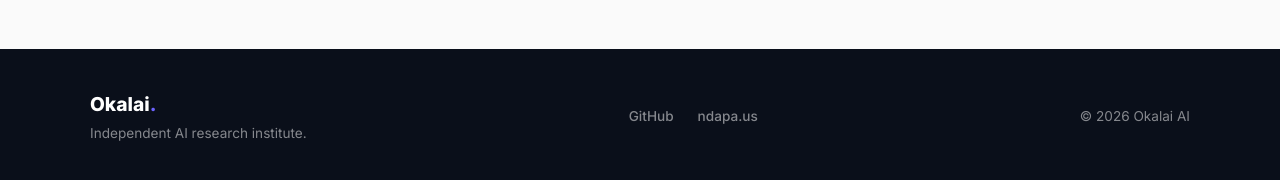
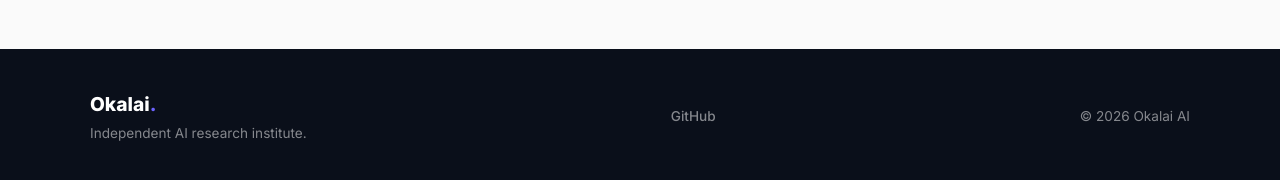
Before and after one commit to okalai-ai/okalai-site, a Jekyll site: the page built from index.md, in a window 1280 px wide and 900 px high, scrolled down 2364 px. Shown: the part 715-895 px from the top of the window. Built offline with Jekyll 4.4.1, drawn with Linux system fonts in a browser that asks for light colours.

Commit message:
Update default layout

```diff
--- a/_layouts/default.html
+++ b/_layouts/default.html
@@ -66,7 +66,6 @@
       </div>
       <div class="footer-links">
         <a href="https://github.com/okalai-ai" target="_blank" rel="noopener">GitHub</a>
-        <a href="https://ndapa.us" target="_blank" rel="noopener">ndapa.us</a>
       </div>
       <div class="footer-right">
         <p>&copy; <span id="year"></span> Okalai AI</p>
```
